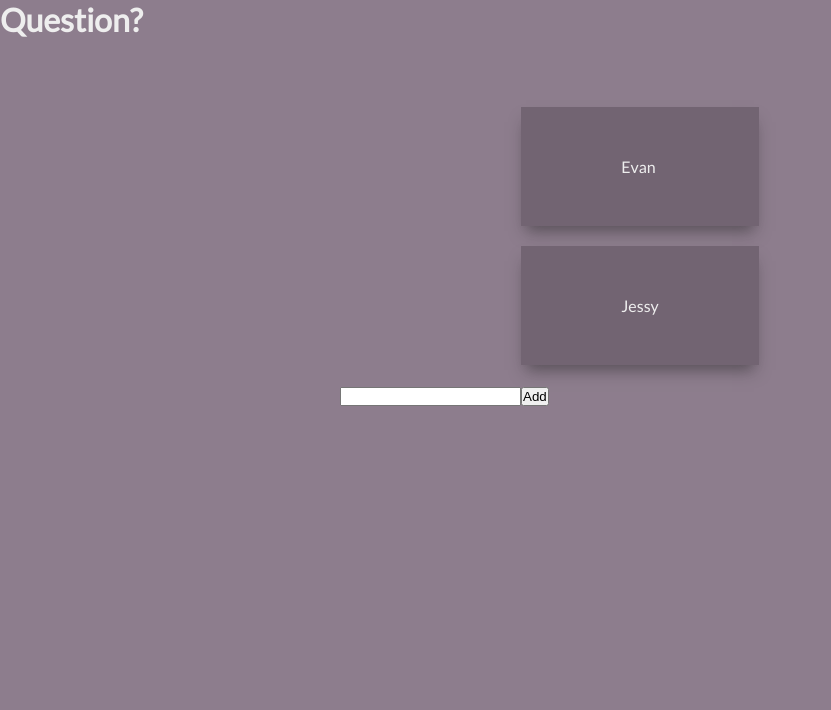
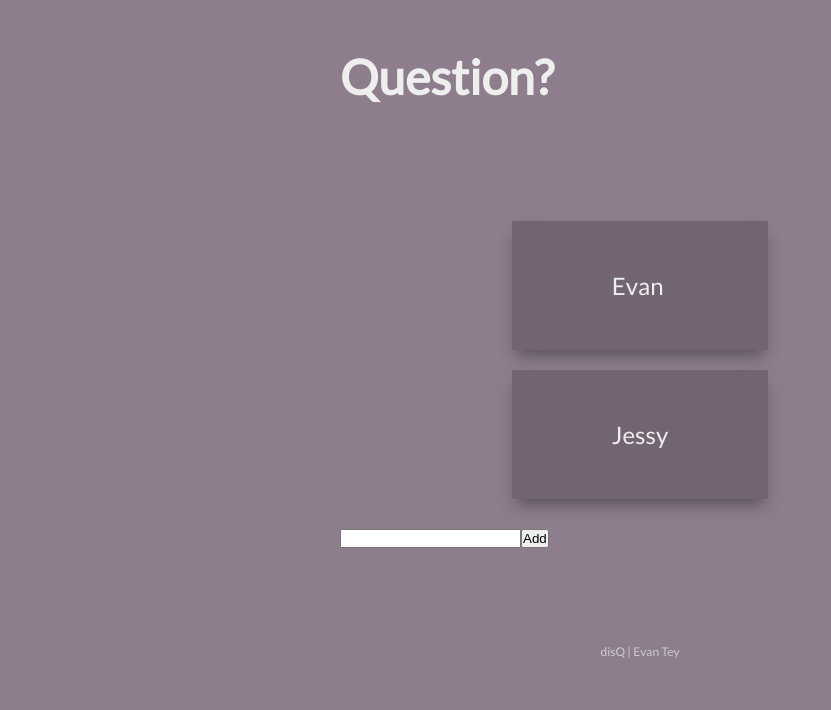
Before and after one commit to evantey14/disQ, a website: page index.html in a window 1280 px wide. Shown: the whole page, without its empty margins (0-831 px from the left). Drawn offline with nearby package versions, Linux system fonts and the light colour scheme; no server answers.

Commit message:
more styling

```diff
--- a/index.html
+++ b/index.html
@@ -1,11 +1,12 @@
 <!doctype html>
 <html>
   <head>
-    <title>kyeu</title>
+    <title>disQ</title>
     <link href='http://fonts.googleapis.com/css?family=Lato&subset=latin,latin-ext' rel='stylesheet' type='text/css'>
     <style>
       * { margin: 0; padding: 0; box-sizing: border-box; }
-      body { font: 12pt Lato, Arial; color: #EEEEEE; background-color: #8d7d8d; }
+      body { font: 1.5em Lato, Arial; color: #EEEEEE; background-color: #8d7d8d; }
+      p { text-align: center; }
 
       .wrapper { margin: 0 auto; padding: 3rem 0; width:75%; max-width: 600px; }
 
@@ -21,12 +22,17 @@
 
       form { margin: auto; }
 
+      #footer { color: #CCCCCC; }
+      #footer p { font-size: .5em; }
     </style>
   </head>
   <body>
     <div id="head">
-      <h1 id="question">Question?</h1>
+      <div class="wrapper">
+        <h1 id="question">Question?</h1>
+      </div>
     </div>
+
     <div id="main">
       <div class="wrapper">
         <table id="q">
@@ -36,6 +42,12 @@
         <form action="">
           <input id="enqueue" autocomplete="off" /><button>Add</button>
         </form>
+      </div>
+    </div>
+
+    <div id="footer">
+      <div class="wrapper">
+        <p>disQ | Evan Tey</p>
       </div>
     </div>
 
```
